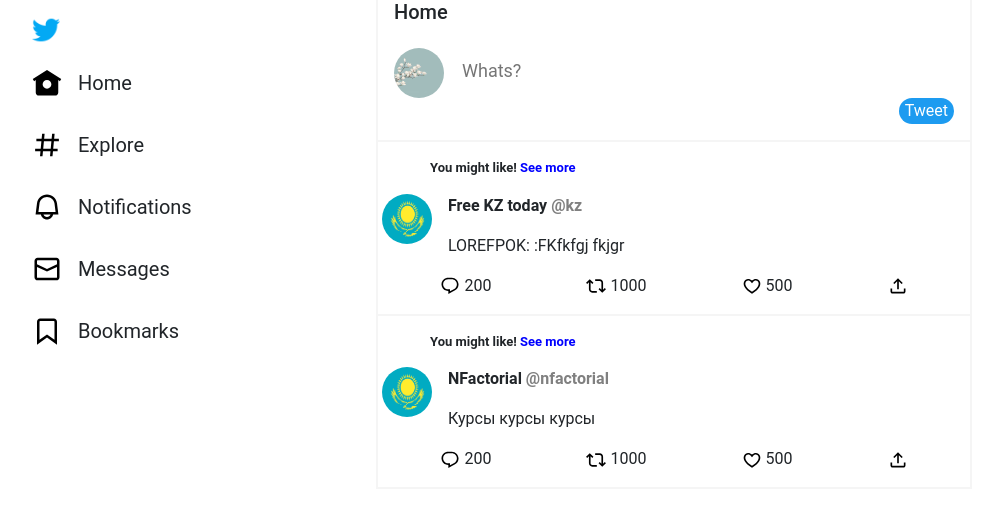
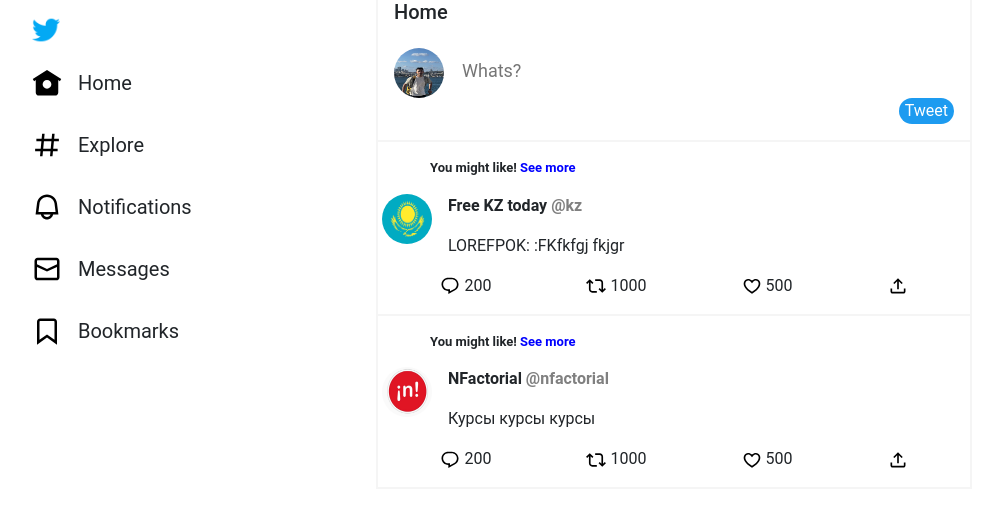
Before and after one commit to ayanbaryshev02-dev/twitterClone, a React (Create React App) app in the folder twitter-clone/: page / in a window 1280 px wide. Shown: the top 506 px of the page, without its empty margins (64-1049 px from the left). Built offline with nearby package versions, Linux system fonts and the light colour scheme.

Commit message:
Fix: display profile picture feat: add new tweet function addToTweets

```diff
--- a/twitter-clone/src/components/HomeComponent/NewTweet.js
+++ b/twitter-clone/src/components/HomeComponent/NewTweet.js
@@ -1,13 +1,13 @@
 import { PROFILE_IMG_PATH } from "./images"
 
-const NewTweet = ({content, onChangeTextInput}) => {
+const NewTweet = ({content, onChangeTextInput, onTweet}) => {
     return(
         <div className="p-3 d-flex flex-column" style={{borderBottom: '2px solid whitesmoke'}}>
             <div>
-                <img src={PROFILE_IMG_PATH} style={{width: 50, borderRadius: 50}}/>
+                <img src={PROFILE_IMG_PATH} style={{width: 50, height: 50, borderRadius: 50}}/>
                 <input onChange={onChangeTextInput} value={content} placeholder="Whats?" style={{border: 'none', fontSize: 18, outline: 'none'}} className="mx-3" />
             </div>
-            <button style={{alignSelf: 'flex-end', color: 'white', background: '#1D9BF0', borderRadius: 20, border: 'none',}}>Tweet</button>
+            <button onClick={onTweet} style={{alignSelf: 'flex-end', color: 'white', background: '#1D9BF0', borderRadius: 20, border: 'none',}}>Tweet</button>
         </div>
     )
 }
--- a/twitter-clone/src/components/HomeComponent/Tweet.js
+++ b/twitter-clone/src/components/HomeComponent/Tweet.js
@@ -5,7 +5,7 @@
         <div className="mt-3 px-1" style={{borderBottom: '2px solid whitesmoke'}}>
             <p className="mx-5" style={{fontSize:13, fontWeight:"600"}}>You might like! <span style={{color: "blue"}}>See more</span></p>
             <div className="d-flex">
-                <img src={KZ_IMG_PATH} style={{width: 50, height:50, borderRadius: 50}}/>
+                <img src={tweet.img} style={{width: 50, height:50, borderRadius: 100}}/>
             <div className="mx-3">
                 <p style={{fontWeight: 600}}>{tweet.authorName} <span style={{color: "gray"}}>{tweet.authorUserName}</span></p>
                 <p>{tweet.content.length > 200
--- a/twitter-clone/src/components/HomeComponent/index.js
+++ b/twitter-clone/src/components/HomeComponent/index.js
@@ -1,7 +1,7 @@
 import NewTweet from "./NewTweet"
 import TweetsList from "./TweetsList"
 import React from "react"
-import { KZ_IMG_PATH, NFACTORIAL_IMG_PATH } from "./images"
+import { KZ_IMG_PATH, NFACTORIAL_IMG_PATH, PROFILE_IMG_PATH } from "./images"
 
 class Home extends React.Component {
     constructor(){
@@ -39,6 +39,22 @@
         })
     }
 
+    addToTweets = () => {
+        const newTweet ={
+            authorName: 'Ayan',
+            authorUserName: '@ayanbaryshev',
+            img: PROFILE_IMG_PATH,
+            content: this.state.content,
+            replies: 0,
+            retweets: 0,
+            likes: 0,
+        }
+
+        this.setState({
+            tweets: [...this.state.tweets, newTweet]
+        })
+    }
+
     render(){
 
         const { tweets, content } = this.state;
@@ -46,7 +62,7 @@
           return(
             <div className="w-50 nt-3">
             <h5 className="mx-3">Home</h5>
-            <NewTweet content={content} onChangeTextInput={this.onChangeTextInput}/>
+            <NewTweet content={content} onChangeTextInput={this.onChangeTextInput} onTweet={this.addToTweets}/>
             <TweetsList tweets = {tweets}/>
          </div>
         )
```
Also changed, not shown: twitter-clone/src/components/HomeComponent/images/profilePhoto.jpeg, twitter-clone/src/components/HomeComponent/images/profilePhoto1.jpeg (added).
